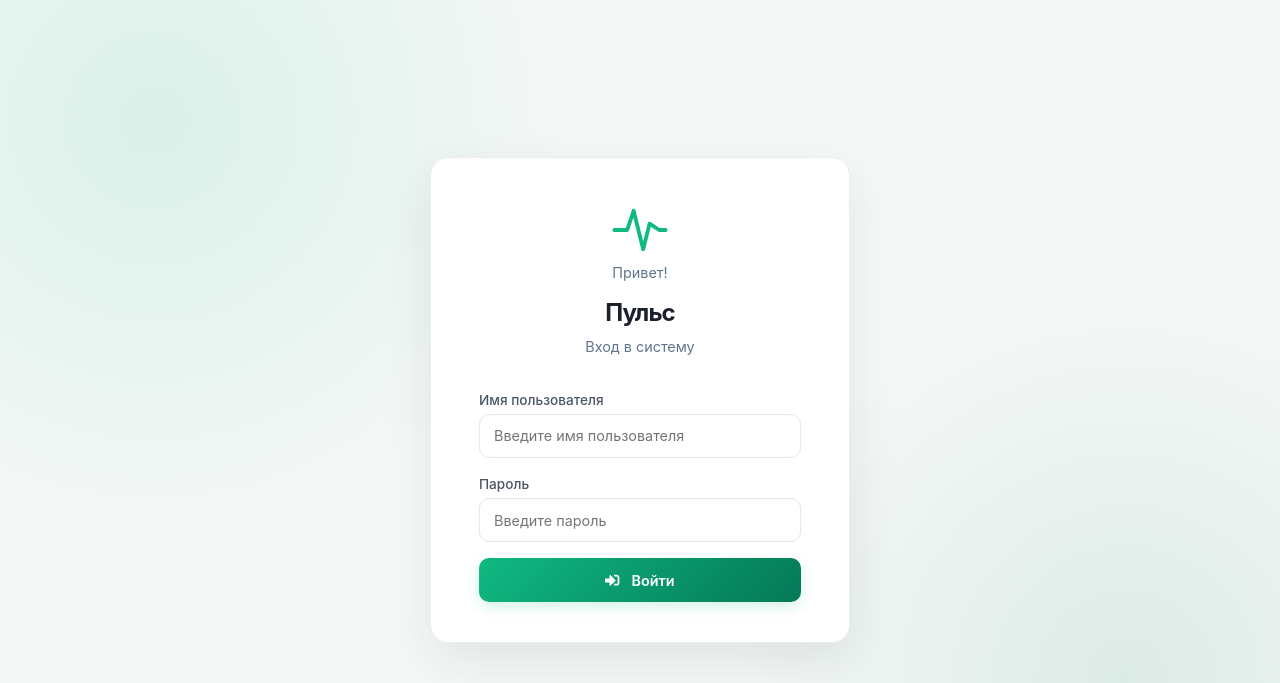
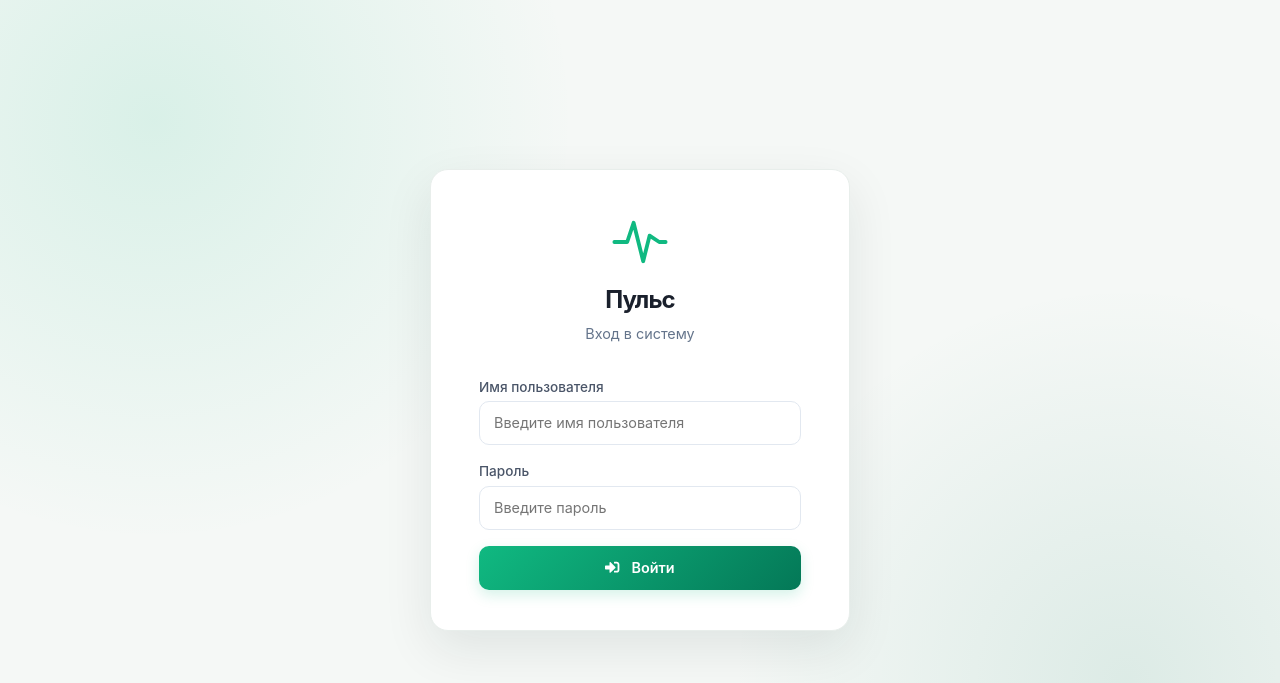
Before and after one commit to Mi-Gear/Pulse, a Python web app: template templates/login.html in a window 1280 px wide. Shown: the top 683 px of the page. Run offline with Jinja, Linux system fonts and the light colour scheme; the template is opened without the code that fills it, so the values that code supplies are empty; some libraries are stand-ins or nearby versions.

Commit message:
Remove greeting from login page

```diff
--- a/templates/login.html
+++ b/templates/login.html
@@ -177,7 +177,6 @@
                           stroke="#10b981" stroke-width="6" stroke-linecap="round" stroke-linejoin="round"/>
                 </svg>
             </div>
-                        <p>Привет!</p>
     <h4>Пульс</h4>
             <p>Вход в систему</p>
         </div>
```
